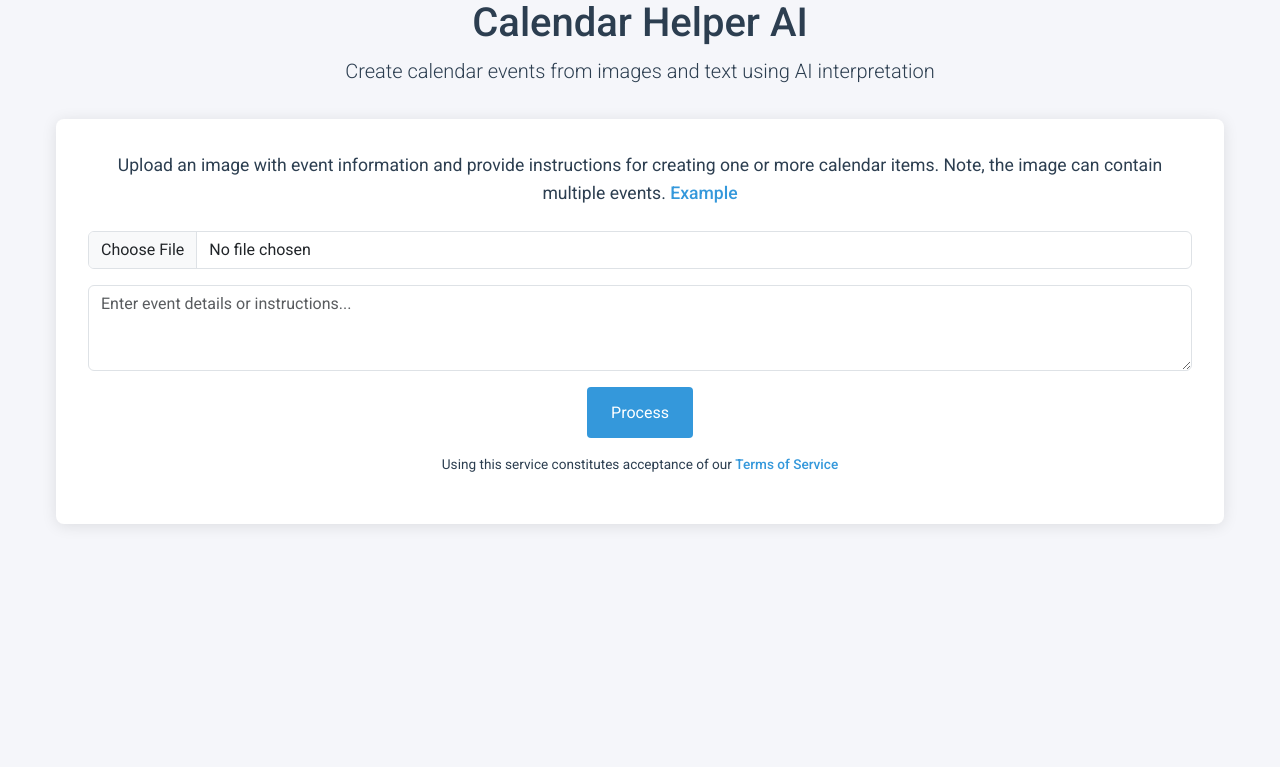
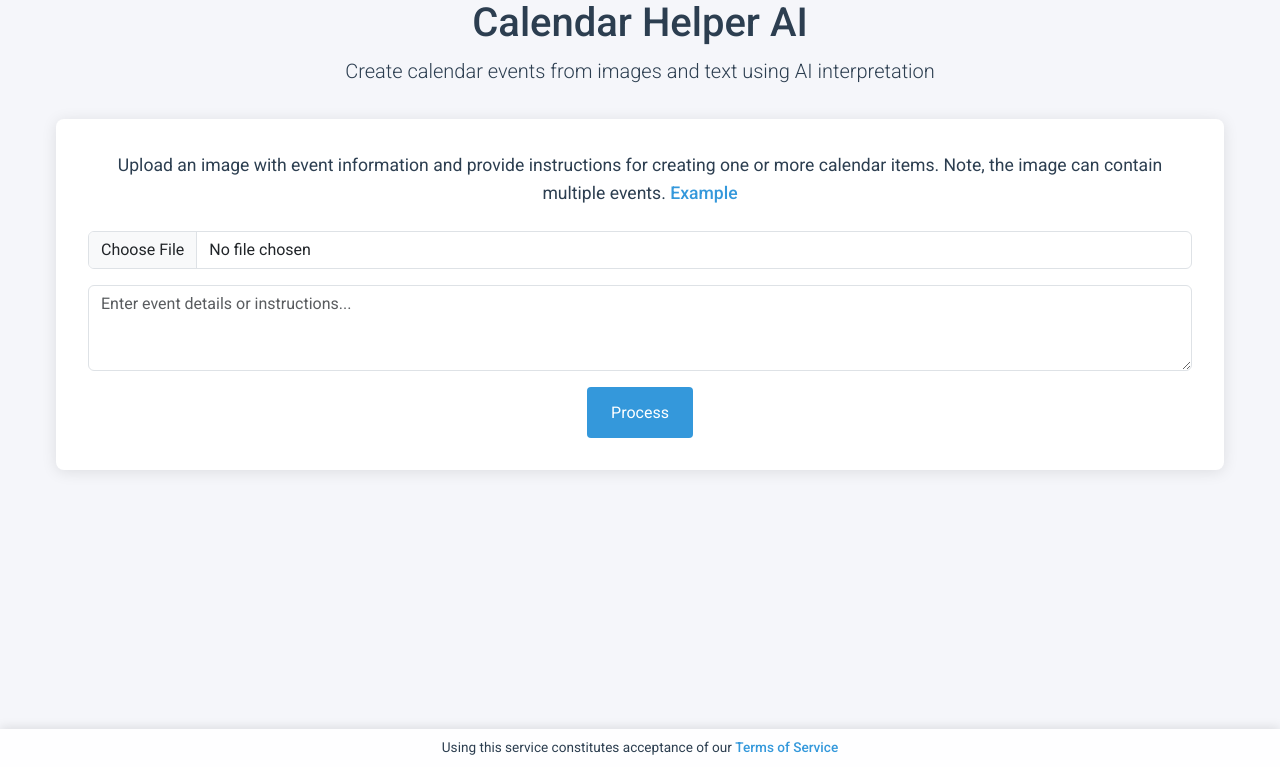
Before and after one commit to ericwastaken/CalendarHelperAi, a Flask app: page / in a window 1280 px wide. Shown: the part 33-800 px from the top of the page. Run offline with Flask 3, Linux system fonts and the light colour scheme; data that the repository does not hold is empty; some libraries are stand-ins or nearby versions.

Commit message:
Assistant checkpoint: Add fixed footer with terms text
Assistant generated file changes:
- templates/index.html: Move terms text to footer, Add fixed footer
- static/css/style.css: Add fixed footer styles, Add bottom padding to container

---

User prompt:

let's move the statement "Using this service constitutes acceptance..." to the bottom of the page in such a way that it is ALWAYS visible, even when the correction chat is active.

```diff
--- a/static/css/style.css
+++ b/static/css/style.css
@@ -16,7 +16,7 @@ body {
 .container {
     max-width: 1200px;
     margin: 2rem auto;
-    padding: 0 1rem;
+    padding: 0 1rem 3rem;
 }
 
 .app-header {
@@ -283,10 +283,22 @@ body {
     text-decoration: underline;
 }
 
+.terms-footer {
+    position: fixed;
+    bottom: 0;
+    left: 0;
+    right: 0;
+    background-color: rgba(255, 255, 255, 0.9);
+    padding: 0.5rem;
+    text-align: center;
+    box-shadow: 0 -2px 10px rgba(0, 0, 0, 0.1);
+    z-index: 1000;
+}
+
 .terms-text {
     font-size: 0.85rem;
     color: var(--text-color);
-    margin-top: 1rem;
+    margin: 0;
     text-align: center;
 }
 
--- a/templates/index.html
+++ b/templates/index.html
@@ -45,7 +45,6 @@
                 </div>
                 <div class="text-center">
                     <button type="submit" class="button" id="processButton">Process</button>
-                    <p class="terms-text">Using this service constitutes acceptance of our <a href="#" id="termsLink">Terms of Service</a></p>
                 </div>
                 <div class="processing-indicator" id="processingIndicator">
                 </div>
@@ -94,6 +93,10 @@
         </div>
     </div>
 
+    <footer class="terms-footer">
+        <p class="terms-text">Using this service constitutes acceptance of our <a href="#" id="termsLink">Terms of Service</a></p>
+    </footer>
+
     <script src="{{ url_for('static', filename='js/app.js') }}"></script>
 </body>
 </html>
```
